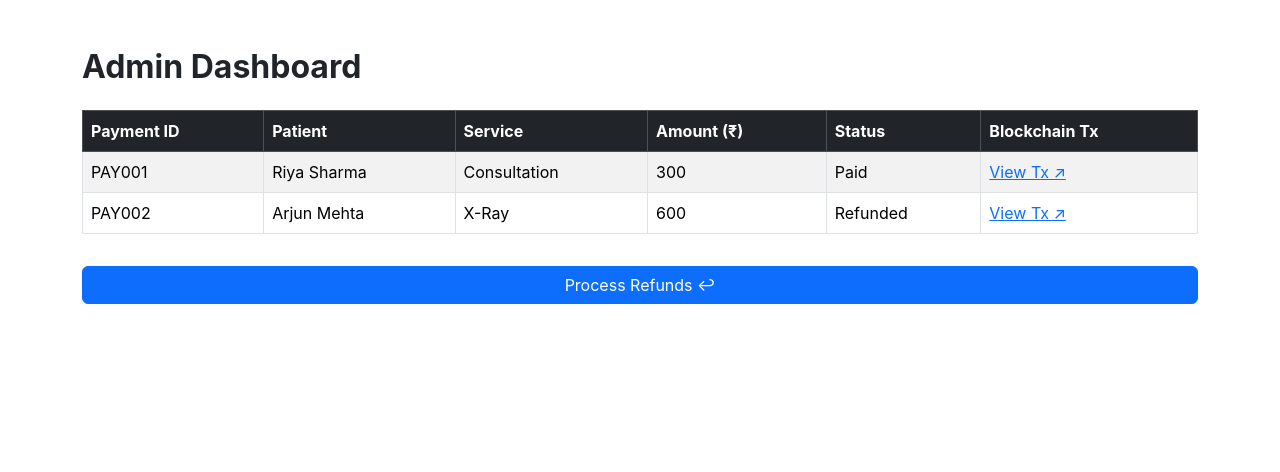
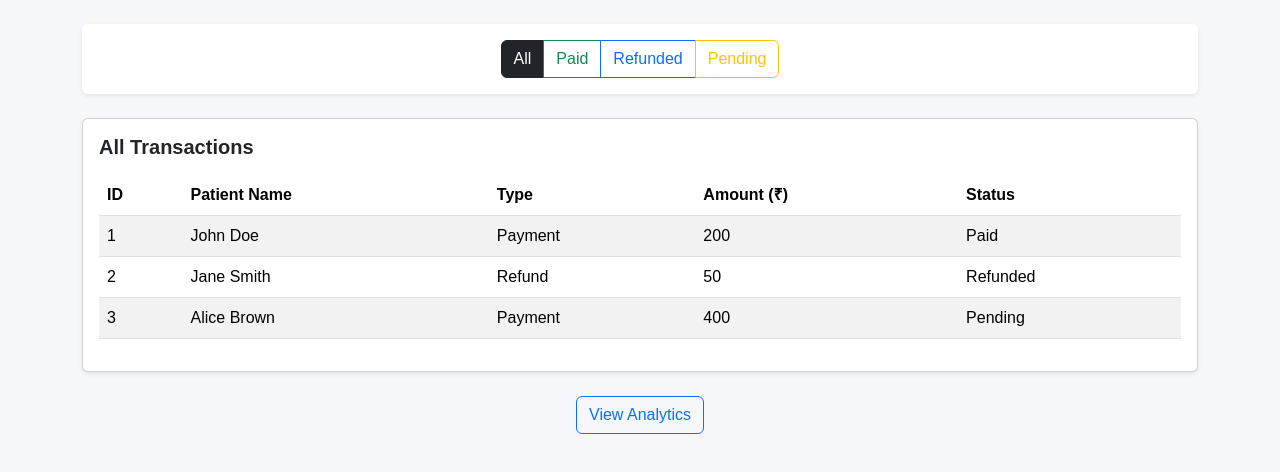
Before and after one commit to Shravya2820/medichain-ui, a React (Create React App) app: page /admin in a window 1280 px wide. Shown: the top 472 px of the page. Built offline with nearby package versions, Linux system fonts and the light colour scheme.

Commit message:
Nav bar changed and bar chart added

```diff
--- a/src/App.js
+++ b/src/App.js
@@ -3,7 +3,6 @@ import Login from "./pages/Login";
 import PatientPay from "./pages/PatientPay";
 import AdminDashboard from "./pages/AdminDashboard";
 import RefundPage from "./pages/AdminRefund";
-
 
 export default function App() {
   return (
--- /dev/null
+++ b/src/components/Navbar.js
@@ -0,0 +1,7 @@
+export default function Navbar() {
+  return (
+    <nav className="navbar navbar-light bg-white shadow-sm px-4 py-3 mb-4">
+      <h4 className="fw-bold text-primary m-0">MediChainPay</h4>
+    </nav>
+  );
+}
--- a/src/index.css
+++ b/src/index.css
@@ -11,3 +11,14 @@ code {
   font-family: source-code-pro, Menlo, Monaco, Consolas, 'Courier New',
     monospace;
 }
+body {
+  background: #f5f7fa;
+  font-family: "Poppins", sans-serif;
+}
+
+.card-box {
+  background: white;
+  border-radius: 12px;
+  padding: 25px;
+  box-shadow: 0 4px 14px rgba(0,0,0,0.08);
+}
--- a/src/pages/AdminDashboard.js
+++ b/src/pages/AdminDashboard.js
@@ -1,57 +1,126 @@
-import { useState, useEffect } from "react";
+import React, { useState, useEffect } from "react";
+import { Bar } from "react-chartjs-2";
+import {
+  Chart as ChartJS,
+  BarElement,
+  CategoryScale,
+  LinearScale,
+  Tooltip,
+  Legend,
+} from "chart.js";
+
+ChartJS.register(BarElement, CategoryScale, LinearScale, Tooltip, Legend);
 
 export default function AdminDashboard() {
-  const [payments, setPayments] = useState([]);
+  const [filter, setFilter] = useState("All");
+  const [transactions, setTransactions] = useState([]);
+  const [showChart, setShowChart] = useState(false);
 
-  // 🔥 TEMP MOCK DATA — Will replace with backend API later
   useEffect(() => {
-    setPayments([
-      { id: "PAY001", patient: "Riya Sharma", service: "Consultation", amount: 300, status: "Paid", txHash: "0xabc123..." },
-      { id: "PAY002", patient: "Arjun Mehta", service: "X-Ray", amount: 600, status: "Refunded", txHash: "0xdef456..." }
+    // Mock data for demo
+    setTransactions([
+      { id: 1, name: "John Doe", type: "Payment", amount: 200, status: "Paid" },
+      { id: 2, name: "Jane Smith", type: "Refund", amount: 50, status: "Refunded" },
+      { id: 3, name: "Alice Brown", type: "Payment", amount: 400, status: "Pending" },
     ]);
   }, []);
 
+  const filteredTransactions =
+    filter === "All"
+      ? transactions
+      : transactions.filter((t) => t.status === filter);
+
+  const chartData = {
+    labels: ["Paid", "Refunded", "Pending"],
+    datasets: [
+      {
+        label: "Transaction Count",
+        data: [
+          transactions.filter((t) => t.status === "Paid").length,
+          transactions.filter((t) => t.status === "Refunded").length,
+          transactions.filter((t) => t.status === "Pending").length,
+        ],
+        backgroundColor: ["#22c55e", "#3b82f6", "#eab308"],
+      },
+    ],
+  };
+
   return (
-    <div className="container mt-5">
-      <h2 className="fw-bold mb-4">Admin Dashboard</h2>
+    <div className="container mt-4">
+      {/* Navbar with Status Tabs */}
+      <nav className="navbar navbar-light bg-white shadow-sm mb-4 rounded p-3 justify-content-center">
+        <div className="btn-group" role="group">
+          <button
+            className={`btn ${filter === "All" ? "btn-dark" : "btn-outline-dark"}`}
+            onClick={() => setFilter("All")}
+          >
+            All
+          </button>
+          <button
+            className={`btn ${filter === "Paid" ? "btn-success" : "btn-outline-success"}`}
+            onClick={() => setFilter("Paid")}
+          >
+            Paid
+          </button>
+          <button
+            className={`btn ${filter === "Refunded" ? "btn-primary" : "btn-outline-primary"}`}
+            onClick={() => setFilter("Refunded")}
+          >
+            Refunded
+          </button>
+          <button
+            className={`btn ${filter === "Pending" ? "btn-warning" : "btn-outline-warning"}`}
+            onClick={() => setFilter("Pending")}
+          >
+            Pending
+          </button>
+        </div>
+      </nav>
 
-      <table className="table table-bordered table-striped">
-        <thead className="table-dark">
+      {/* Transactions Table */}
+      <div className="card shadow-sm p-3 mb-4">
+        <h5 className="fw-bold mb-3">{filter} Transactions</h5>
+        <table className="table table-striped">
+          <thead>
             <tr>
-            <th>Payment ID</th>
-            <th>Patient</th>
-            <th>Service</th>
+              <th>ID</th>
+              <th>Patient Name</th>
+              <th>Type</th>
               <th>Amount (₹)</th>
               <th>Status</th>
-            <th>Blockchain Tx</th>
             </tr>
           </thead>
           <tbody>
-          {payments.map((p) => (
-            <tr key={p.id}>
-              <td>{p.id}</td>
-              <td>{p.patient}</td>
-              <td>{p.service}</td>
-              <td>{p.amount}</td>
-              <td>{p.status}</td>
-              <td>
-                <a
-                  href={`https://sepolia.etherscan.io/tx/${p.txHash}`}
-                  target="_blank"
-                  rel="noreferrer"
-                  className="text-primary"
-                >
-                  View Tx ↗
-                </a>
-              </td>
+            {filteredTransactions.map((t) => (
+              <tr key={t.id}>
+                <td>{t.id}</td>
+                <td>{t.name}</td>
+                <td>{t.type}</td>
+                <td>{t.amount}</td>
+                <td>{t.status}</td>
               </tr>
             ))}
           </tbody>
         </table>
+      </div>
 
-      <a href="/refund" className="btn btn-primary w-100 mt-3">
-        Process Refunds ↩
-      </a>
+      {/* View Analytics Button */}
+      <div className="text-center">
+        <button
+          className="btn btn-outline-primary"
+          onClick={() => setShowChart(!showChart)}
+        >
+          {showChart ? "Hide Analytics" : "View Analytics"}
+        </button>
+      </div>
+
+      {/* Chart (Visible only when toggled) */}
+      {showChart && (
+        <div className="card shadow-sm p-3 mt-4">
+          <h5 className="fw-bold mb-3">Transaction Analytics</h5>
+          <Bar data={chartData} />
+        </div>
+      )}
     </div>
   );
 }
--- a/src/pages/AdminRefund.js
+++ b/src/pages/AdminRefund.js
@@ -1,32 +1,45 @@
 import { useState } from "react";
+import Navbar from "../components/Navbar";
 
-export default function RefundPage() {
+export default function AdminRefund() {
   const [paymentId, setPaymentId] = useState("");
-  const [amount, setAmount] = useState("");
+  const [refundAmount, setRefundAmount] = useState("");
   const [reason, setReason] = useState("");
 
   const handleRefund = () => {
-    if (!paymentId || !amount) {
-      alert("Please fill required fields.");
+    if (!paymentId || !refundAmount || !reason) {
+      alert("⚠️ Please fill all fields.");
       return;
     }
 
-    // 🔥 TEMP MOCK SUCCESS (This will call backend later)
-    alert(`✅ Refund Request Submitted\n\nPayment ID: ${paymentId}\nAmount: ₹${amount}\nReason: ${reason}`);
+    // ✅ Placeholder for backend + blockchain call
+    alert(
+      `✅ Refund Request Sent!\n\nPayment ID: ${paymentId}\nRefund Amount: ₹${refundAmount}\nReason: ${reason}`
+    );
 
-    // Clear form
-    setPaymentId("");
-    setAmount("");
-    setReason("");
+    // Here later:
+    // fetch("/api/refund", { method: "POST", body: JSON.stringify({...}) })
   };
 
   return (
-    <div className="container mt-5" style={{ maxWidth: "500px" }}>
-      <h2 className="fw-bold mb-4">Process Refund</h2>
+    <>
+      <Navbar />
+
+      <div className="d-flex justify-content-center" style={{ marginTop: "60px" }}>
+        <div
+          className="card"
+          style={{
+            width: "450px",
+            padding: "25px",
+            borderRadius: "12px",
+            boxShadow: "0 4px 14px rgba(0,0,0,0.1)",
+          }}
+        >
+          <h2 className="fw-bold mb-4 text-center">Admin Refund Panel</h2>
 
           <input
             className="form-control mb-3"
-        placeholder="Payment ID"
+            placeholder="Enter Payment ID"
             value={paymentId}
             onChange={(e) => setPaymentId(e.target.value)}
           />
@@ -34,24 +47,30 @@ export default function RefundPage() {
           <input
             className="form-control mb-3"
             placeholder="Refund Amount (₹)"
-        value={amount}
-        onChange={(e) => setAmount(e.target.value)}
+            type="number"
+            value={refundAmount}
+            onChange={(e) => setRefundAmount(e.target.value)}
           />
 
           <textarea
             className="form-control mb-3"
-        placeholder="Reason (optional)"
+            placeholder="Reason for Refund"
+            rows="3"
             value={reason}
             onChange={(e) => setReason(e.target.value)}
-      />
+          ></textarea>
 
           <button className="btn btn-danger w-100" onClick={handleRefund}>
-        Issue Refund ↩
+            Issue Refund 🔁
           </button>
 
-      <a href="/admin" className="btn btn-secondary w-100 mt-3">
-        Back to Dashboard
+          <div className="text-center mt-3">
+            <a href="/dashboard" style={{ fontSize: "14px", textDecoration: "none" }}>
+              View Analytics →
             </a>
           </div>
+        </div>
+      </div>
+    </>
   );
 }
--- a/src/pages/PatientPay.js
+++ b/src/pages/PatientPay.js
@@ -1,11 +1,12 @@
 import { useState, useEffect } from "react";
+import Navbar from "../components/Navbar";
 
 export default function PatientPay() {
   const [name, setName] = useState("");
   const [service, setService] = useState("");
   const [amount, setAmount] = useState("");
 
-  // ✅ Load Razorpay Script Once
+  // Load Razorpay only once
   useEffect(() => {
     const script = document.createElement("script");
     script.src = "https://checkout.razorpay.com/v1/checkout.js";
@@ -14,27 +15,27 @@ export default function PatientPay() {
   }, []);
 
   function makePayment() {
+    if (!window.Razorpay) {
+      alert("⏳ Razorpay is loading... Please try again.");
+      return;
+    }
 
-    if (!window.Razorpay) {
-      alert("⏳ Loading payment system... Please try again in 2 seconds.");
+    if (!name || !service || !amount) {
+      alert("⚠️ Please fill all fields.");
       return;
     }
 
     var options = {
-      key: "rzp_test_4aK7LO9bBkpeQ7", // ✅ Test key (allowed for hackathon)
-      amount: Number(amount) * 100, // Razorpay requires amount in paise
+      key: "rzp_test_4aK7LO9bBkpeQ7", // Test Key
+      amount: Number(amount) * 100,
       currency: "INR",
       name: "MediChainPay",
       description: service,
       handler: function (response) {
-        alert("✅ Payment Successful!\n\nPayment ID: " + response.razorpay_payment_id);
+        alert("✅ Payment Successful!\nPayment ID: " + response.razorpay_payment_id);
       },
-      prefill: {
-        name: name,
-      },
-      theme: {
-        color: "#2563eb",
-      },
+      prefill: { name },
+      theme: { color: "#2563eb" },
     };
 
     const paymentObject = new window.Razorpay(options);
@@ -42,8 +43,12 @@ export default function PatientPay() {
   }
 
   return (
-    <div className="container mt-5" style={{ maxWidth: "500px" }}>
-      <h2 className="mb-4 fw-bold">Patient Payment</h2>
+    <>
+      <Navbar />
+
+      <div className="d-flex justify-content-center" style={{ marginTop: "60px" }}>
+        <div className="card" style={{ width: "420px", padding: "25px", borderRadius: "12px", boxShadow: "0 4px 14px rgba(0,0,0,0.1)" }}>
+          <h2 className="fw-bold mb-4 text-center">Patient Payment</h2>
 
           <input
             className="form-control mb-3"
@@ -60,9 +65,9 @@ export default function PatientPay() {
           />
 
           <input
+            type="number"
             className="form-control mb-3"
             placeholder="Amount (₹)"
-        type="number"
             value={amount}
             onChange={(e) => setAmount(e.target.value)}
           />
@@ -70,6 +75,14 @@ export default function PatientPay() {
           <button className="btn btn-primary w-100" onClick={makePayment}>
             Pay Now 💳
           </button>
+
+          <div className="text-center mt-3">
+            <a href="/admin" style={{ fontSize: "14px", textDecoration: "none" }}>
+              Switch to Admin →
+            </a>
           </div>
+        </div>
+      </div>
+    </>
   );
 }
```
Lines whose indentation alone changed are shown as unchanged.
